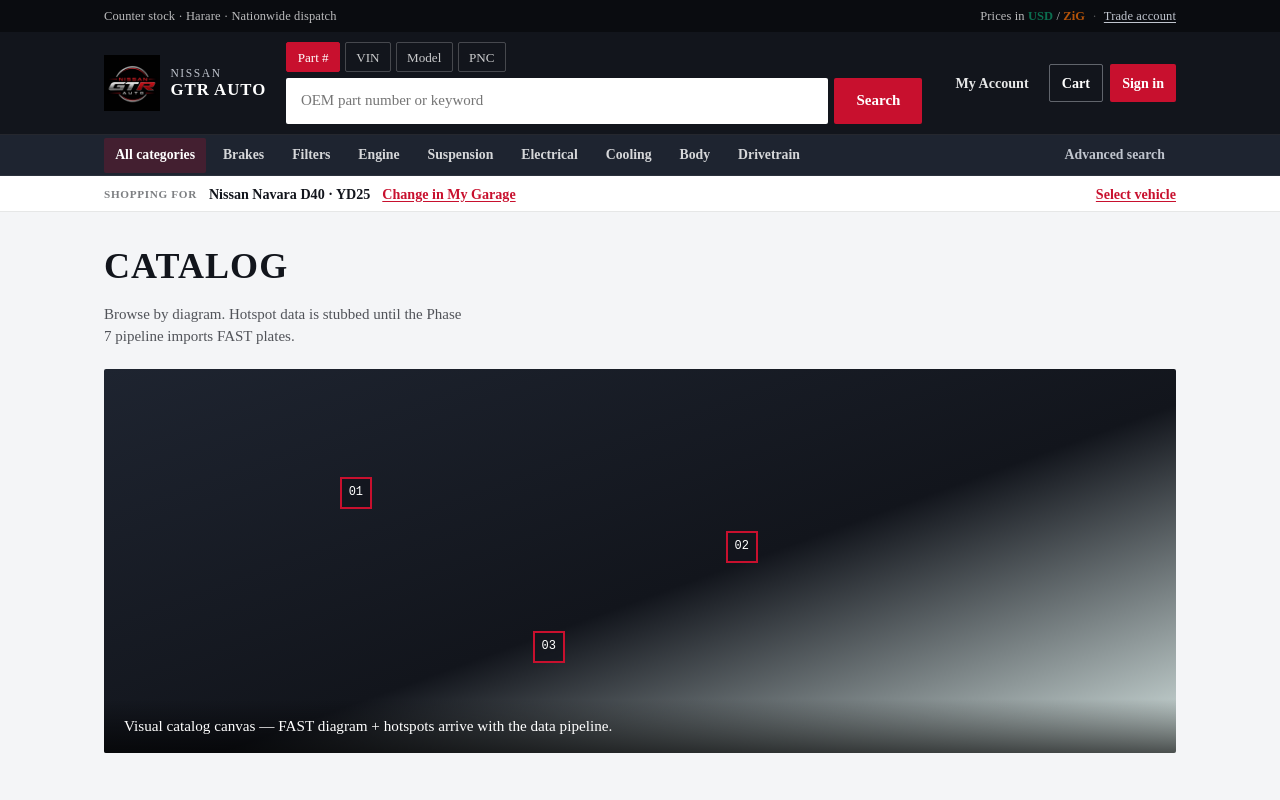
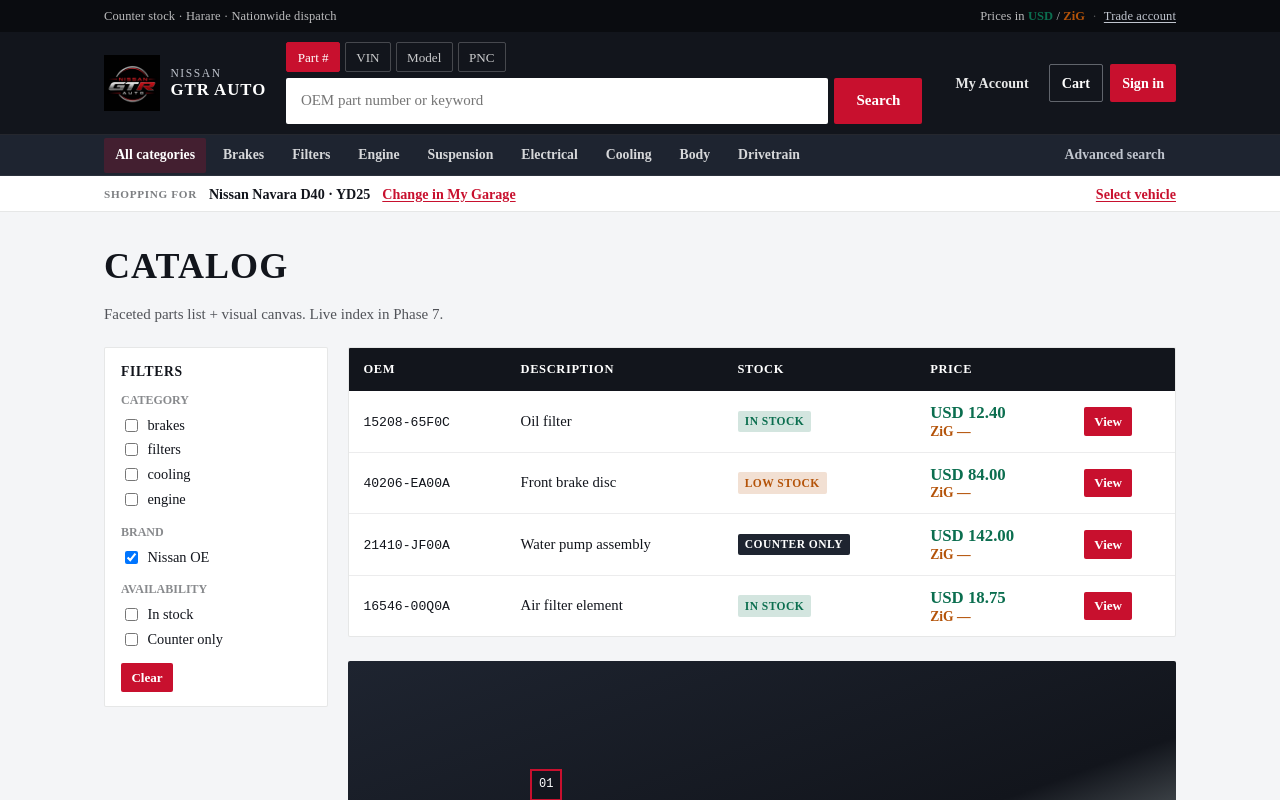
Before and after one commit to Vanguduza/Nissan-Gtr-Auto, a Next.js app in the folder apps/web/: page /catalog in a window 1280 px wide. Shown: the top 800 px of the page. Built offline with nearby package versions, Linux system fonts and the light colour scheme; no server answers.

Commit message:
auto-sync: 2026-07-23 23:57:38

```diff
--- a/apps/web/app/(storefront)/catalog/page.tsx
+++ b/apps/web/app/(storefront)/catalog/page.tsx
@@ -1,17 +1,103 @@
+import Link from "next/link";
 import { CatalogCanvasStub } from "@/components/catalog-canvas-stub";
+import { PriceDual } from "@/components/price-dual";
+import { StockBadge } from "@/components/stock-badge";
+import { DEMO_PRODUCTS } from "@/lib/shop-demo";
 import styles from "../page.module.css";
 
 export const metadata = { title: "Catalog" };
 
-export default function CatalogPage() {
+export default async function CatalogPage({
+  searchParams,
+}: {
+  searchParams: Promise<{ cat?: string; brand?: string }>;
+}) {
+  const sp = await searchParams;
+  const cat = sp.cat?.toLowerCase();
+  const items = cat
+    ? DEMO_PRODUCTS.filter((p) => p.category === cat)
+    : DEMO_PRODUCTS;
+
   return (
     <div className={styles.page}>
       <h1 className={styles.title}>Catalog</h1>
       <p className={styles.lede}>
-        Browse by diagram. Hotspot data is stubbed until the Phase 7 pipeline
-        imports FAST plates.
+        Faceted parts list + visual canvas. Live index in Phase 7.
       </p>
-      <CatalogCanvasStub />
+      <div className={styles.plp}>
+        <aside className={styles.facets} aria-label="Filters">
+          <h2>Filters</h2>
+          <div className={styles.facetGroup}>
+            <p>Category</p>
+            {["brakes", "filters", "cooling", "engine"].map((c) => (
+              <label key={c}>
+                <input type="checkbox" readOnly checked={cat === c} /> {c}
+              </label>
+            ))}
+          </div>
+          <div className={styles.facetGroup}>
+            <p>Brand</p>
+            <label>
+              <input type="checkbox" readOnly checked defaultChecked /> Nissan
+              OE
+            </label>
+          </div>
+          <div className={styles.facetGroup}>
+            <p>Availability</p>
+            <label>
+              <input type="checkbox" readOnly /> In stock
+            </label>
+            <label>
+              <input type="checkbox" readOnly /> Counter only
+            </label>
+          </div>
+          <Link href="/catalog" className={styles.rowCta}>
+            Clear
+          </Link>
+        </aside>
+        <div>
+          <div className={styles.tableWrap}>
+            <table className={styles.table}>
+              <thead>
+                <tr>
+                  <th>OEM</th>
+                  <th>Description</th>
+                  <th>Stock</th>
+                  <th>Price</th>
+                  <th />
+                </tr>
+              </thead>
+              <tbody>
+                {items.map((p) => (
+                  <tr key={p.oem}>
+                    <td>
+                      <code className={styles.sku}>{p.oem}</code>
+                    </td>
+                    <td>{p.name}</td>
+                    <td>
+                      <StockBadge state={p.stock} />
+                    </td>
+                    <td>
+                      <PriceDual usd={p.usd} zig={p.zig} />
+                    </td>
+                    <td>
+                      <Link
+                        href={`/parts/${encodeURIComponent(p.oem)}`}
+                        className={styles.rowCta}
+                      >
+                        View
+                      </Link>
+                    </td>
+                  </tr>
+                ))}
+              </tbody>
+            </table>
+          </div>
+          <div style={{ marginTop: "1.5rem" }}>
+            <CatalogCanvasStub />
+          </div>
+        </div>
+      </div>
     </div>
   );
 }
--- a/apps/web/app/(storefront)/page.module.css
+++ b/apps/web/app/(storefront)/page.module.css
@@ -147,6 +147,72 @@
   padding: 1.75rem clamp(0.85rem, 3vw, 1.5rem) 3rem;
 }
 
+.bandPad {
+  width: min(var(--gtr-shop-max, 1120px), 100%);
+  margin-inline: auto;
+  padding: 1.75rem clamp(0.85rem, 3vw, 1.5rem) 3rem;
+}
+
+.simpleList {
+  margin: 0;
+  padding-left: 1.15rem;
+  line-height: 1.7;
+}
+
+.simpleList a {
+  color: var(--gtr-red);
+  font-weight: 600;
+  text-decoration: underline;
+  text-underline-offset: 2px;
+}
+
+.plp {
+  display: grid;
+  grid-template-columns: 14rem minmax(0, 1fr);
+  gap: 1.25rem;
+}
+
+@media (max-width: 800px) {
+  .plp {
+    grid-template-columns: 1fr;
+  }
+}
+
+.facets {
+  background: #fff;
+  border: 1px solid rgba(18, 21, 28, 0.1);
+  border-radius: 2px;
+  padding: 0.85rem 1rem;
+  height: fit-content;
+}
+
+.facets h2 {
+  margin: 0 0 0.65rem;
+  font-size: 0.85rem;
+  text-transform: uppercase;
+  letter-spacing: 0.05em;
+}
+
+.facetGroup {
+  margin-bottom: 0.85rem;
+}
+
+.facetGroup p {
+  margin: 0 0 0.35rem;
+  font-size: 0.75rem;
+  font-weight: 700;
+  text-transform: uppercase;
+  color: rgba(18, 21, 28, 0.5);
+}
+
+.facetGroup label {
+  display: flex;
+  gap: 0.4rem;
+  align-items: center;
+  font-size: 0.9rem;
+  margin-bottom: 0.25rem;
+}
+
 .title {
   margin: 0;
   font-family: var(--font-display);
```
Also changed, not shown: apps/web/app/(my-garage)/garage/page.tsx (+4 -17 lines).
